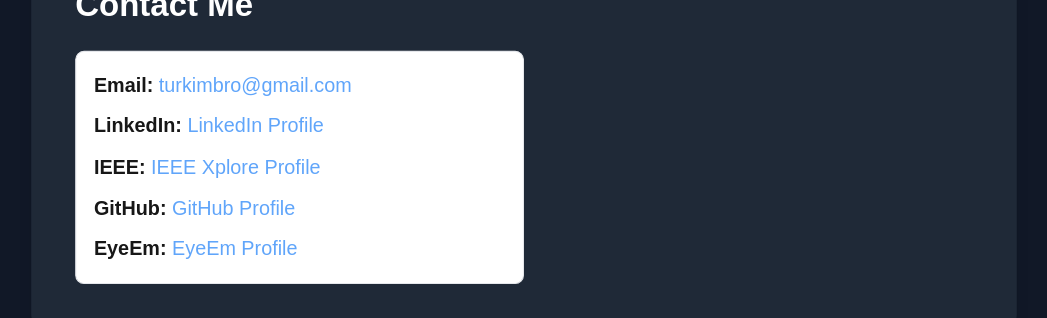
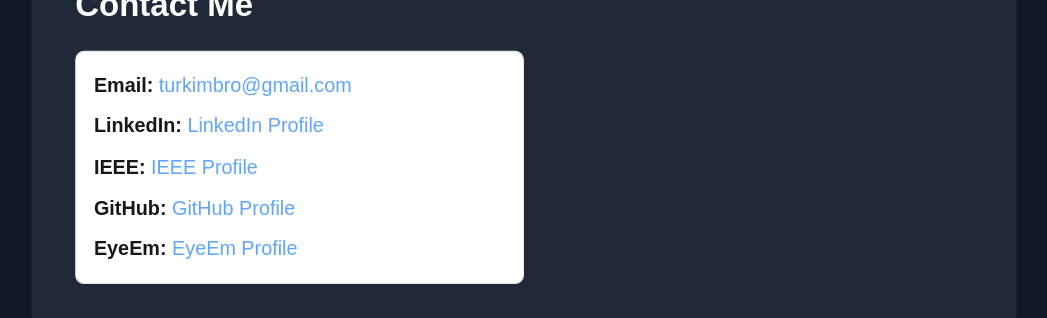
Before and after one commit to T-Visor/personal-website, a Next.js app: page /contact in a window 1280 px wide. Shown: the part 330-648 px from the top of the page, without its empty margins (116-1163 px from the left). Built offline with nearby package versions, Linux system fonts and the light colour scheme.

Commit message:
finished refactoring contact page for maintainability

```diff
--- a/src/app/contact/page.tsx
+++ b/src/app/contact/page.tsx
@@ -2,91 +2,75 @@
 import { Alert, AlertDescription } from "@/components/ui/alert"
 import { Bold } from "lucide-react";
 
-type ContactEntry = {
+type ContactListItem = {
     id: number;
     label: string;
     rawURL: string;
     anchorText: string;
 }
 
-const contactListItems: ContactEntry[] = [
+const contactListItems: ContactListItem[] = [
     {
         id: 1,
-        label: "Email:",
+        label: "Email",
         rawURL: "mailto:turkimbro@gmail.com",
         anchorText: "turkimbro@gmail.com"
     },
     {
         id: 2,
-        label: "LinkedIn:",
+        label: "LinkedIn",
         rawURL: "https://linkedin.com/in/turhan-kim",
         anchorText: "LinkedIn Profile"
     },
     {
         id: 3,
-        label: "IEEE:",
+        label: "IEEE",
         rawURL: "https://ieeexplore.ieee.org/author/37089429839",
         anchorText: "IEEE Profile"
     },
     {
         id: 4,
-        label: "GitHub:",
+        label: "GitHub",
         rawURL: "https://github.com/T-Visor",
         anchorText: "GitHub Profile"
     },
     {
         id: 5,
-        label: "EyeEm:",
+        label: "EyeEm",
         rawURL: "https://www.eyeem.com/u/turkimbro/photos",
         anchorText: "EyeEm Profile"
     },
 ]
 
-type ContactEntryProps = {
+type ContactListItemProps = {
     label: string;
     rawURL: string;
     anchorText: string;
 };
 
-//const SectionCard: React.FC<ContactEntryProps> = ({ label, rawURL, anchorText }) => (
+const SectionCard: React.FC<ContactListItemProps> = ({ label, rawURL, anchorText }) => (
+    <p><strong>{label + ": "} </strong>
+        <a href={rawURL} target="_blank" className="text-blue-400 hover:underline">
+            {anchorText}
+        </a>
+    </p>
+);
 
-//);
-
-const ContactPage = () => (
+const ContactPage: React.FC = () => (
     <div className="space-y-6">
         <h2 className="text-3xl font-bold">Contact Me</h2>
-
-        {/* Centering and adjusting the width for desktop */}
         <div className="flex justify-left">
             <div className="w-full sm:w-1/2 lg:w-1/2">
                 <Alert>
                     <AlertDescription>
                         <div className="text-lg space-y-2">
-                            <p><strong>Email: </strong>
-                                <a href="mailto:turkimbro@gmail.com" target="_blank" className="text-blue-400 hover:underline">
-                                    turkimbro@gmail.com
-                                </a>
-                            </p>
-                            <p><strong>LinkedIn: </strong>
-                                <a href="https://linkedin.com/in/turhan-kim" target="_blank" className="text-blue-400 hover:underline">
-                                    LinkedIn Profile
-                                </a>
-                            </p>
-                            <p><strong>IEEE: </strong>
-                                <a href="https://ieeexplore.ieee.org/author/37089429839" target="_blank" className="text-blue-400 hover:underline">
-                                    IEEE Xplore Profile
-                                </a>
-                            </p>
-                            <p><strong>GitHub: </strong>
-                                <a href="https://github.com/T-Visor" target="_blank" className="text-blue-400 hover:underline">
-                                    GitHub Profile
-                                </a>
-                            </p>
-                            <p><strong>EyeEm: </strong>
-                                <a href="https://www.eyeem.com/u/turkimbro/photos" target="_blank" className="text-blue-400 hover:underline">
-                                    EyeEm Profile
-                                </a>
-                            </p>
+                            {contactListItems.map((contactListItem) =>
+                                <SectionCard
+                                    label={contactListItem.label}
+                                    rawURL={contactListItem.rawURL}
+                                    anchorText={contactListItem.anchorText}
+                                />
+                            )}
                         </div>
                     </AlertDescription>
                 </Alert>
```
